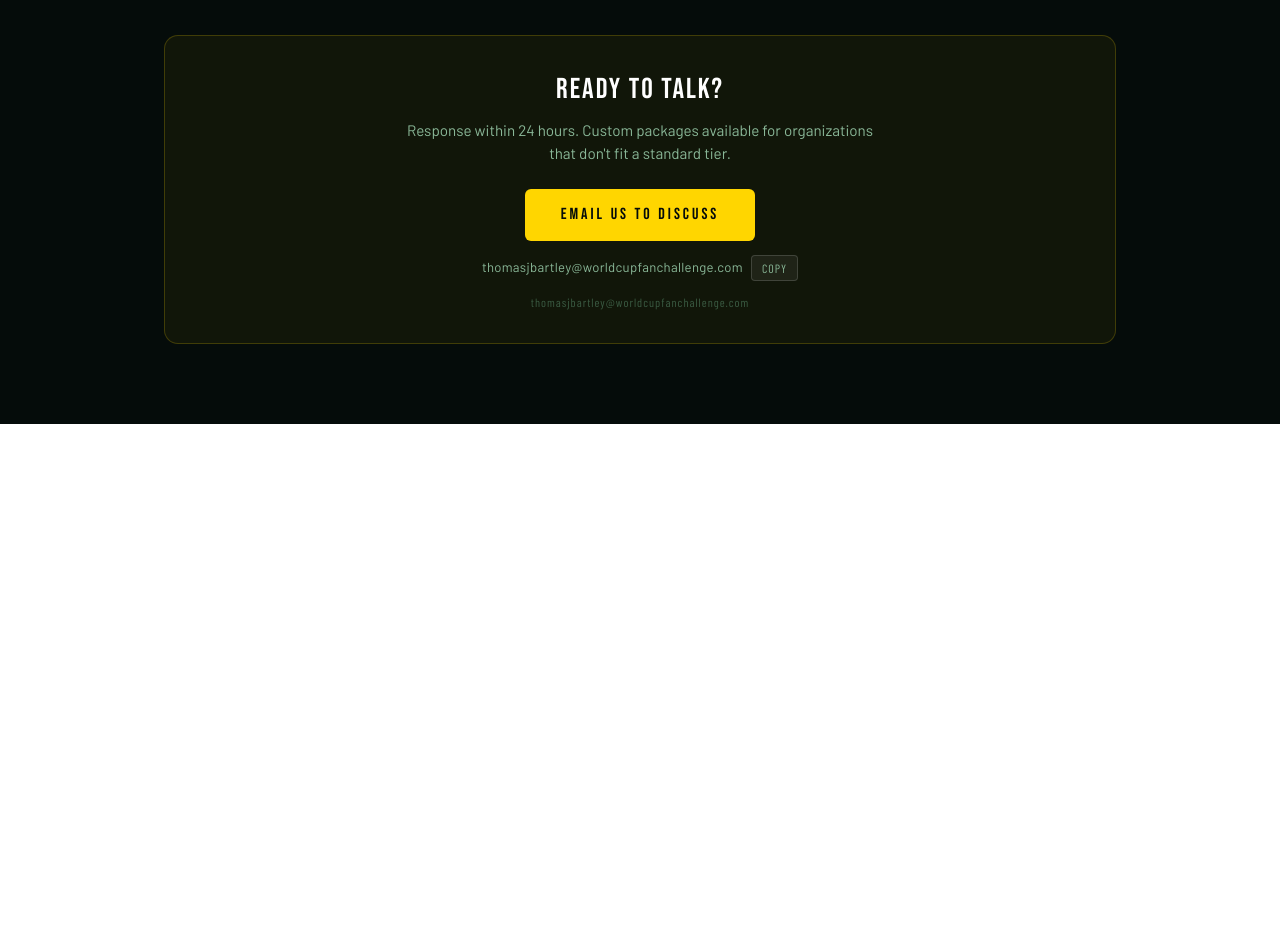
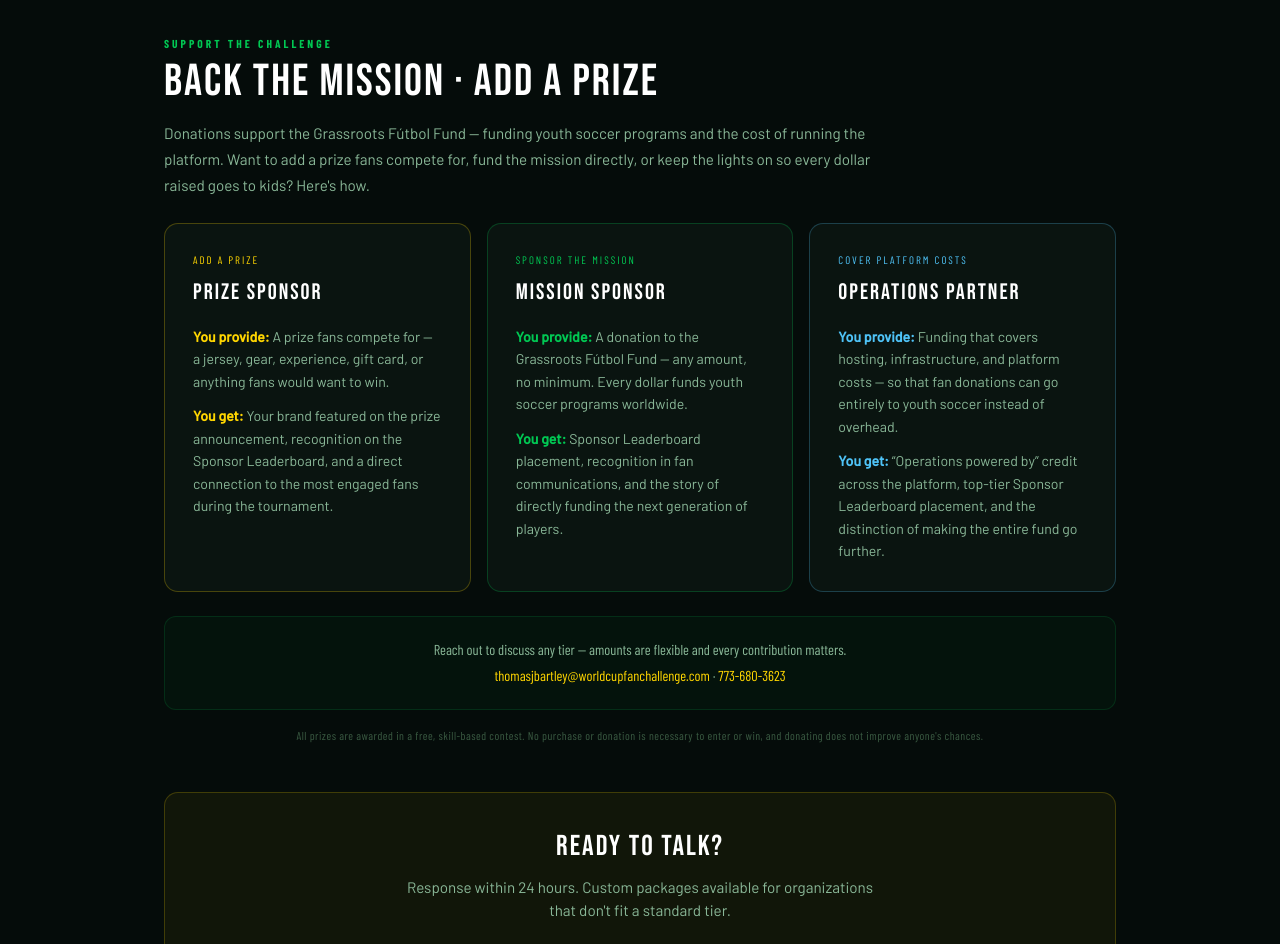
Before and after one commit to thomasjbartley-creator/wcfc-platform, a Next.js app: page /sponsors in a window 1280 px wide. Shown: the part 2440-3384 px from the top of the page. Before the commit the page ends 2864 px from the top, so only its background shows below. Built offline with nearby package versions, Linux system fonts and the light colour scheme.

Commit message:
Add sponsor/prize section to site

```diff
--- a/app/sponsors/page.tsx
+++ b/app/sponsors/page.tsx
@@ -171,6 +171,65 @@ export default function SponsorsPage() {
  </div>
  </div>
 
+ {/* BACK THE MISSION · ADD A PRIZE */}
+ <div style={{ marginBottom: '48px' }}>
+ <div style={{ fontFamily: "'Barlow Condensed'", fontSize: '0.72rem', fontWeight: 700, color: '#00C853', letterSpacing: '3px', marginBottom: '8px' }}>SUPPORT THE CHALLENGE</div>
+ <div style={{ fontFamily: "'Bebas Neue'", fontSize: 'clamp(1.8rem,4vw,2.8rem)', color: 'white', letterSpacing: '2px', lineHeight: 1, marginBottom: '16px' }}>Back the Mission · Add a Prize</div>
+ <p style={{ fontFamily: "'Barlow'", fontSize: '0.95rem', color: '#8ab898', lineHeight: 1.7, maxWidth: '720px', marginBottom: '24px' }}>
+ Donations support the Grassroots Fútbol Fund — funding youth soccer programs and the cost of running the platform. Want to add a prize fans compete for, fund the mission directly, or keep the lights on so every dollar raised goes to kids? Here&apos;s how.
+ </p>
+
+ <div style={{ display: 'grid', gridTemplateColumns: 'repeat(auto-fill, minmax(280px, 1fr))', gap: '16px', marginBottom: '24px' }}>
+ {/* PRIZE SPONSOR */}
+ <div style={{ background: '#0a1410', border: '1.5px solid rgba(255,214,0,0.25)', borderRadius: '14px', padding: '28px', display: 'flex', flexDirection: 'column' }}>
+ <div style={{ fontFamily: "'Barlow Condensed'", fontSize: '0.68rem', color: '#FFD600', letterSpacing: '2px', marginBottom: '8px' }}>ADD A PRIZE</div>
+ <div style={{ fontFamily: "'Bebas Neue'", fontSize: '1.4rem', color: 'white', letterSpacing: '2px', marginBottom: '16px' }}>Prize Sponsor</div>
+ <div style={{ fontFamily: "'Barlow'", fontSize: '0.88rem', color: '#8ab898', lineHeight: 1.6, marginBottom: '12px' }}>
+ <span style={{ color: '#FFD600', fontWeight: 600 }}>You provide:</span> A prize fans compete for — a jersey, gear, experience, gift card, or anything fans would want to win.
+ </div>
+ <div style={{ fontFamily: "'Barlow'", fontSize: '0.88rem', color: '#8ab898', lineHeight: 1.6, flex: 1 }}>
+ <span style={{ color: '#FFD600', fontWeight: 600 }}>You get:</span> Your brand featured on the prize announcement, recognition on the Sponsor Leaderboard, and a direct connection to the most engaged fans during the tournament.
+ </div>
+ </div>
+
+ {/* MISSION SPONSOR */}
+ <div style={{ background: '#0a1410', border: '1.5px solid rgba(0,200,83,0.25)', borderRadius: '14px', padding: '28px', display: 'flex', flexDirection: 'column' }}>
+ <div style={{ fontFamily: "'Barlow Condensed'", fontSize: '0.68rem', color: '#00C853', letterSpacing: '2px', marginBottom: '8px' }}>SPONSOR THE MISSION</div>
+ <div style={{ fontFamily: "'Bebas Neue'", fontSize: '1.4rem', color: 'white', letterSpacing: '2px', marginBottom: '16px' }}>Mission Sponsor</div>
+ <div style={{ fontFamily: "'Barlow'", fontSize: '0.88rem', color: '#8ab898', lineHeight: 1.6, marginBottom: '12px' }}>
+ <span style={{ color: '#00C853', fontWeight: 600 }}>You provide:</span> A donation to the Grassroots Fútbol Fund — any amount, no minimum. Every dollar funds youth soccer programs worldwide.
+ </div>
+ <div style={{ fontFamily: "'Barlow'", fontSize: '0.88rem', color: '#8ab898', lineHeight: 1.6, flex: 1 }}>
+ <span style={{ color: '#00C853', fontWeight: 600 }}>You get:</span> Sponsor Leaderboard placement, recognition in fan communications, and the story of directly funding the next generation of players.
+ </div>
+ </div>
+
+ {/* FOUNDING / OPERATIONS PARTNER */}
+ <div style={{ background: '#0a1410', border: '1.5px solid rgba(79,195,247,0.25)', borderRadius: '14px', padding: '28px', display: 'flex', flexDirection: 'column' }}>
+ <div style={{ fontFamily: "'Barlow Condensed'", fontSize: '0.68rem', color: '#4FC3F7', letterSpacing: '2px', marginBottom: '8px' }}>COVER PLATFORM COSTS</div>
+ <div style={{ fontFamily: "'Bebas Neue'", fontSize: '1.4rem', color: 'white', letterSpacing: '2px', marginBottom: '16px' }}>Operations Partner</div>
+ <div style={{ fontFamily: "'Barlow'", fontSize: '0.88rem', color: '#8ab898', lineHeight: 1.6, marginBottom: '12px' }}>
+ <span style={{ color: '#4FC3F7', fontWeight: 600 }}>You provide:</span> Funding that covers hosting, infrastructure, and platform costs — so that fan donations can go entirely to youth soccer instead of overhead.
+ </div>
+ <div style={{ fontFamily: "'Barlow'", fontSize: '0.88rem', color: '#8ab898', lineHeight: 1.6, flex: 1 }}>
+ <span style={{ color: '#4FC3F7', fontWeight: 600 }}>You get:</span> &ldquo;Operations powered by&rdquo; credit across the platform, top-tier Sponsor Leaderboard placement, and the distinction of making the entire fund go further.
+ </div>
+ </div>
+ </div>
+
+ {/* CONTACT BLOCK */}
+ <div style={{ background: 'rgba(0,200,83,0.04)', border: '1px solid rgba(0,200,83,0.15)', borderRadius: '12px', padding: '20px 24px', marginBottom: '16px', textAlign: 'center' }}>
+ <div style={{ fontFamily: "'Barlow Condensed'", fontSize: '0.9rem', color: '#8ab898', lineHeight: 1.8 }}>
+ Reach out to discuss any tier — amounts are flexible and every contribution matters.<br />
+ <a href="mailto:thomasjbartley@worldcupfanchallenge.com" style={{ color: '#FFD600', textDecoration: 'none' }}>thomasjbartley@worldcupfanchallenge.com</a> · <span style={{ color: '#FFD600' }}>773-680-3623</span>
+ </div>
+ </div>
+
+ <div style={{ fontFamily: "'Barlow Condensed'", fontSize: '0.72rem', color: '#3a5a42', letterSpacing: '0.5px', lineHeight: 1.6, textAlign: 'center' }}>
+ All prizes are awarded in a free, skill-based contest. No purchase or donation is necessary to enter or win, and donating does not improve anyone&apos;s chances.
+ </div>
+ </div>
+
  {/* CONTACT CTA */}
  <div style={{ background: 'rgba(255,214,0,0.05)', border: '1px solid rgba(255,214,0,0.2)', borderRadius: '14px', padding: '32px', textAlign: 'center' }}>
  <div style={{ fontFamily: "'Bebas Neue'", fontSize: '1.8rem', color: 'white', letterSpacing: '2px', marginBottom: '8px' }}>Ready to Talk?</div>
```
